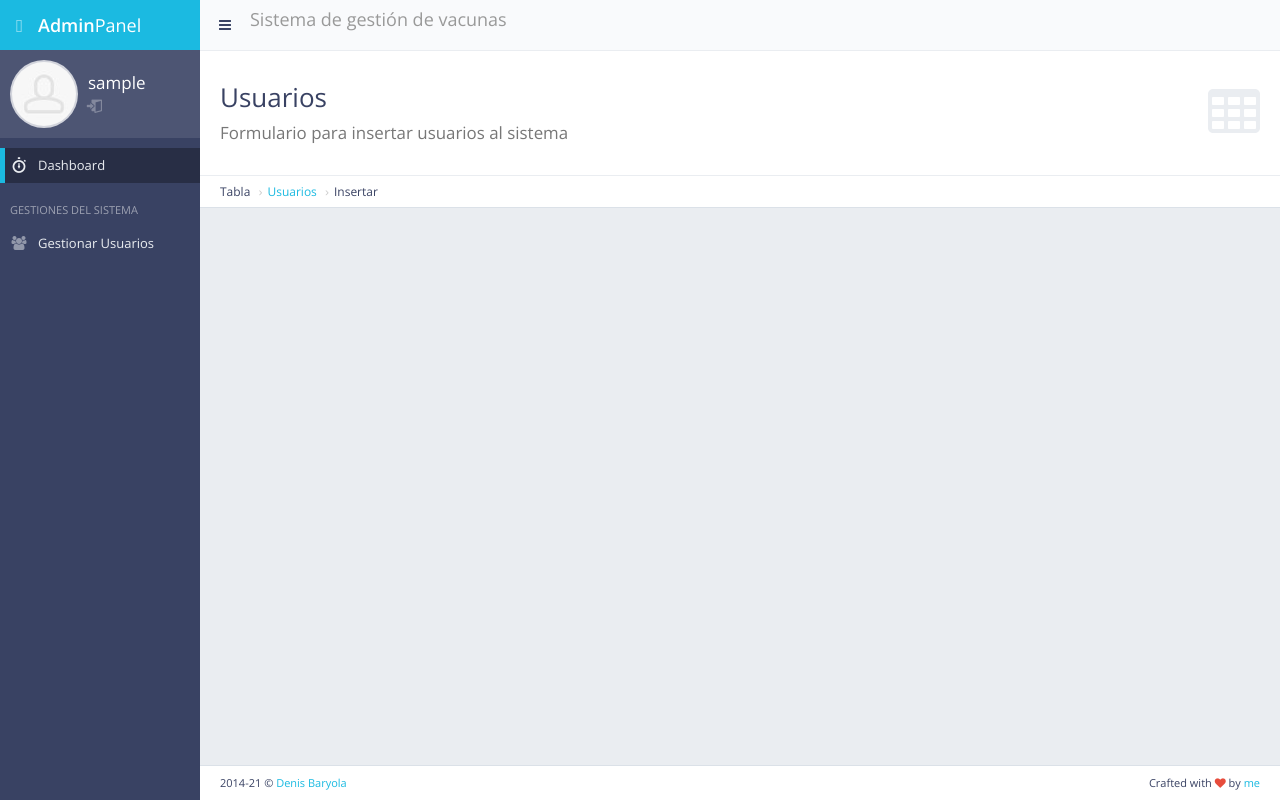
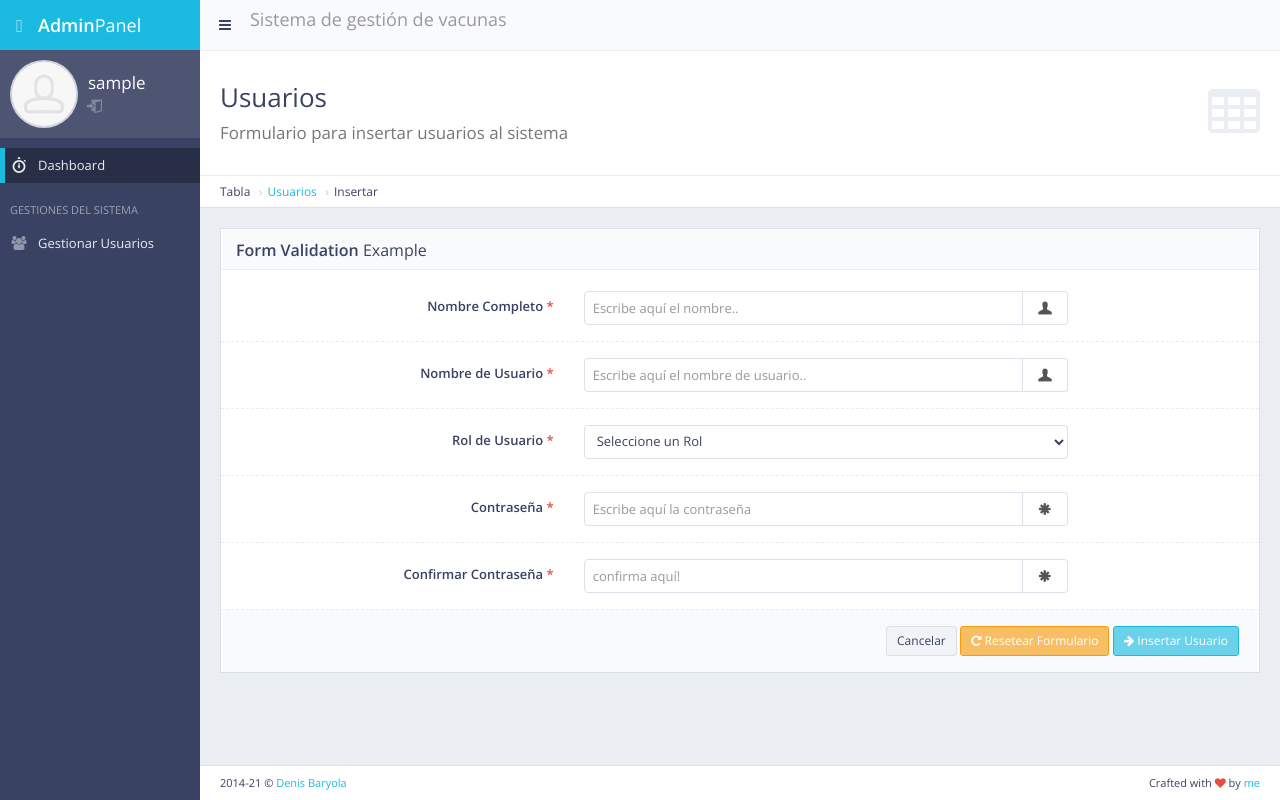
Before and after one commit to jorgejimenez98/covid19-vaccine-system, a Django app: page /users/add/ in a window 1280 px wide. Run offline with Django 3.2, Linux system fonts and the light colour scheme; the visitor is signed in with stand-in values (Sample User, id 1); some libraries are stand-ins or nearby versions.

Commit message:
Init create user form html page

```diff
--- a/vaccineSystem/apps/main/templates/users/add.html
+++ b/vaccineSystem/apps/main/templates/users/add.html
@@ -37,9 +37,108 @@
 
 
 
+<!-- Form Validation Example Block -->
+<div class="block">
+    <!-- Form Validation Example Title -->
+    <div class="block-title">
+        <h2><strong>Form Validation</strong> Example</h2>
+    </div>
+    <!-- END Form Validation Example Title -->
+
+    <!-- Form Validation Example Content -->
+    <form id="form-validation" action="{% url 'userAddView' %}" method="post" class="form-horizontal form-bordered">
+        {% csrf_token %}
+        <fieldset>
+
+            <!-- NAME -->
+            <div class="form-group">
+                <label class="col-md-4 control-label" for="val_name">Nombre Completo <span
+                        class="text-danger">*</span></label>
+                <div class="col-md-6">
+                    <div class="input-group">
+                        <input type="text" id="val_name" name="val_name" class="form-control"
+                            placeholder="Escribe aquí el nombre..">
+                        <span class="input-group-addon"><i class="gi gi-user"></i></span>
+                    </div>
+                </div>
+            </div>
+
+            <!-- USERNAME -->
+
+            <div class="form-group">
+                <label class="col-md-4 control-label" for="val_username">Nombre de Usuario <span
+                        class="text-danger">*</span></label>
+                <div class="col-md-6">
+                    <div class="input-group">
+                        <input type="text" id="val_username" name="val_username" class="form-control"
+                            placeholder="Escribe aquí el nombre de usuario..">
+                        <span class="input-group-addon"><i class="gi gi-user"></i></span>
+                    </div>
+                </div>
+            </div>
+
+            <!-- ROL -->
+
+            <div class="form-group">
+                <label class="col-md-4 control-label" for="val_rol">Rol de Usuario <span
+                        class="text-danger">*</span></label>
+                <div class="col-md-6">
+                    <select id="val_rol" name="val_rol" class="form-control">
+                        <option value="">Seleccione un Rol</option>
+                        <option value="ADMIN">Administrador</option>
+                        <option value="SPECIALIST">Especialista</option>
+                    </select>
+                </div>
+            </div>
+
+
+            <!-- PASSWORD -->
+            <div class="form-group">
+                <label class="col-md-4 control-label" for="val_password">Contraseña <span
+                        class="text-danger">*</span></label>
+                <div class="col-md-6">
+                    <div class="input-group">
+                        <input type="password" id="val_password" name="val_password" class="form-control"
+                            placeholder="Escribe aquí la contraseña">
+                        <span class="input-group-addon"><i class="gi gi-asterisk"></i></span>
+                    </div>
+                </div>
+            </div>
+
+            <!-- CONFIRM PASSWORD -->
+            <div class="form-group">
+                <label class="col-md-4 control-label" for="val_confirm_password">Confirmar Contraseña <span
+                        class="text-danger">*</span></label>
+                <div class="col-md-6">
+                    <div class="input-group">
+                        <input type="password" id="val_confirm_password" name="val_confirm_password"
+                            class="form-control" placeholder="confirma aquí!">
+                        <span class="input-group-addon"><i class="gi gi-asterisk"></i></span>
+                    </div>
+                </div>
+            </div>
+        </fieldset>
+
+        <div class="form-group form-actions text-right">
+            <div class="col-md-8 col-md-offset-4">
+                <a href="{% url 'userListView' %}" class="btn btn-sm btn-default">Cancelar</a>
+                <button type="reset" class="btn btn-sm btn-warning"><i class="fa fa-repeat"></i> Resetear
+                    Formulario</button>
+                <button type="submit" class="btn btn-sm btn-primary"><i class="fa fa-arrow-right"></i> Insertar
+                    Usuario</button>
+            </div>
+        </div>
+    </form>
+    <!-- END Form Validation Example Content -->
+
+</div>
+
+
 
 {% endblock%}
 {% block footerblock%}
-
+<!-- Load and execute javascript code used only in this page -->
+<script src="{% static 'js/validators/adduservalidator.js' %}"></script>
+<script>$(function () { FormsValidation.init(); });</script>
 
 {% endblock%}
```
